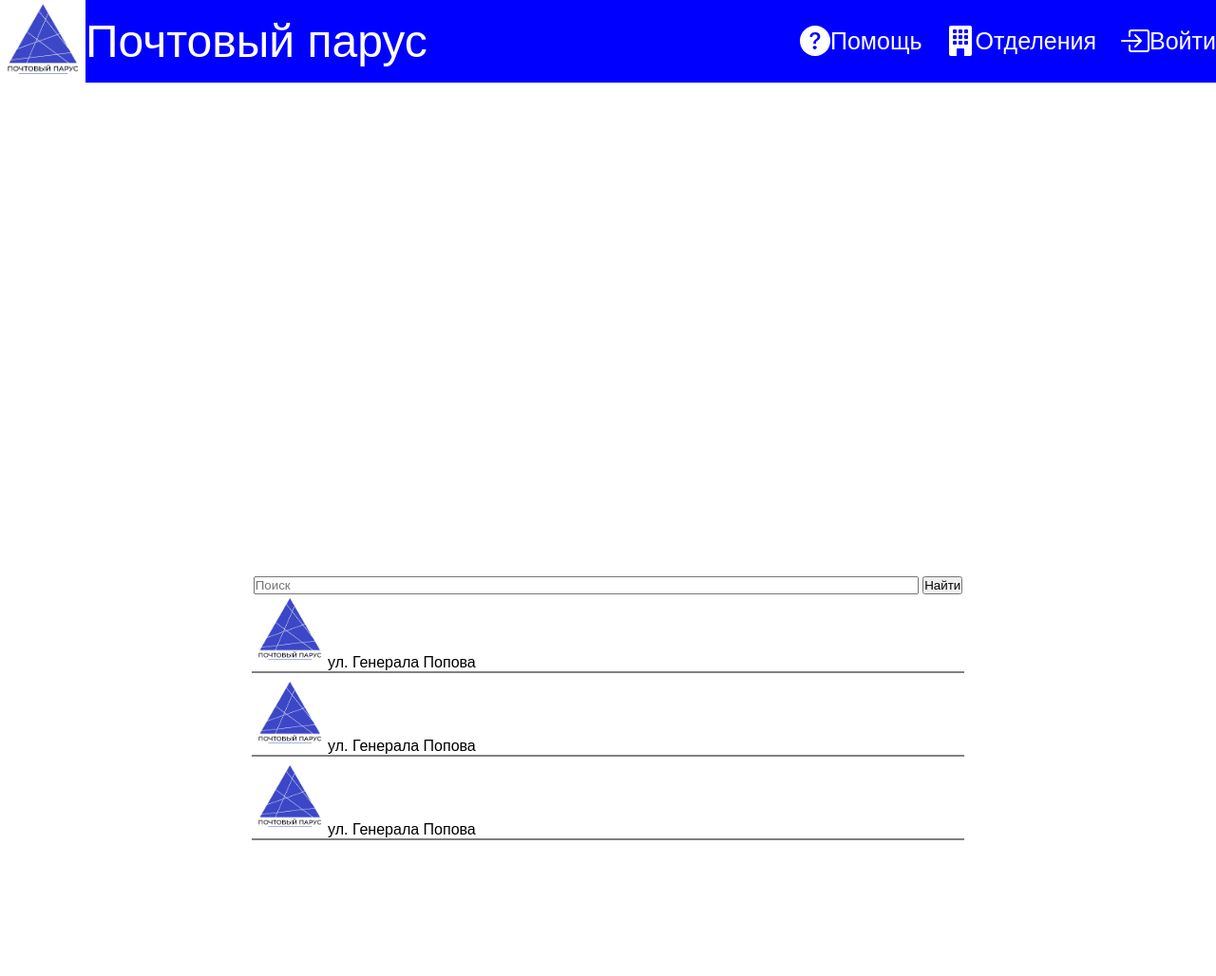
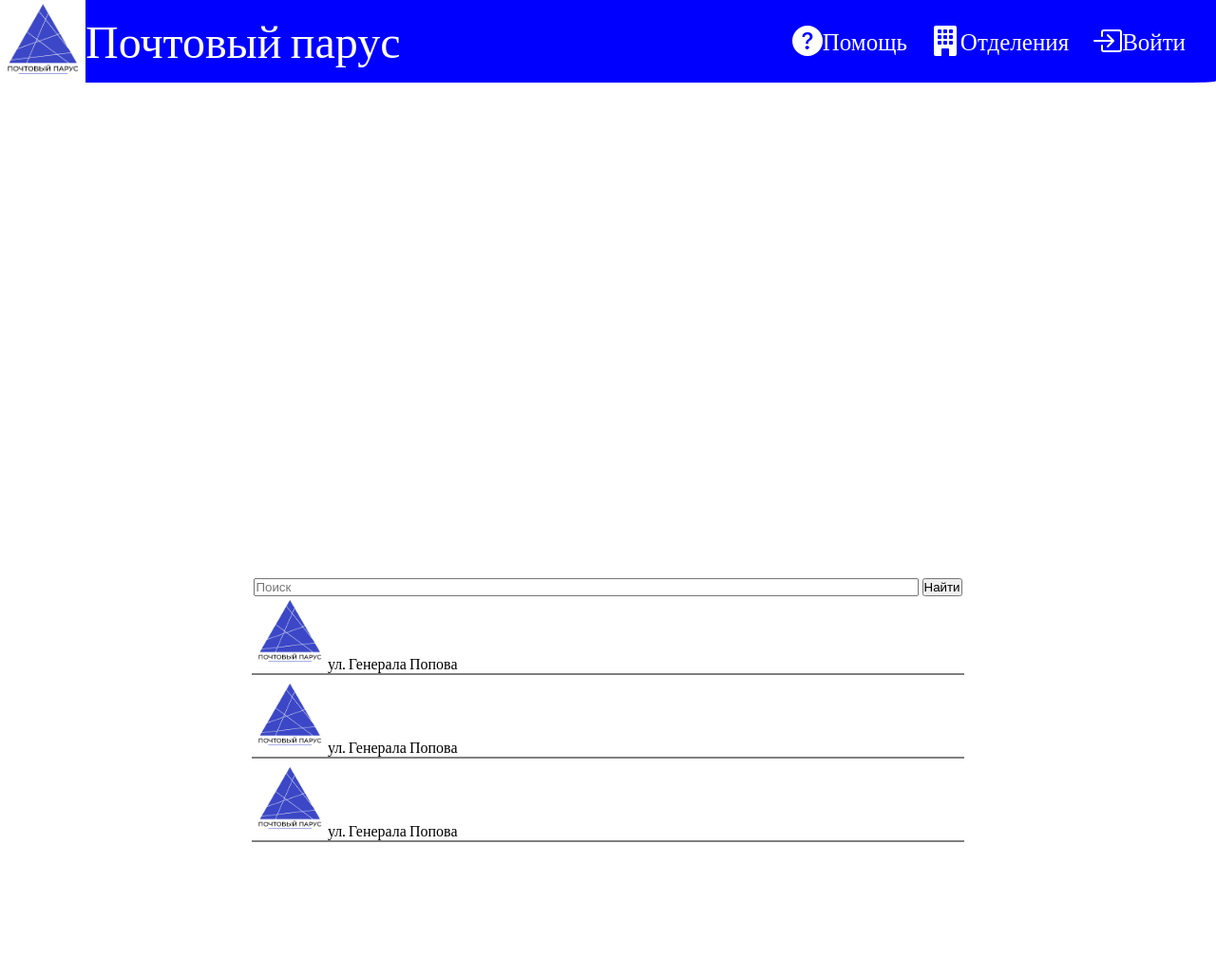
Before and after one commit to stormcage139/Pochtoviy_Parus, a plain HTML site: page FrontEnd/index.html in a window 1280 px wide. Shown: the whole page at 95% size. Drawn offline with Linux system fonts and the light colour scheme.

Commit message:
Адаптив(нав-бара)

```diff
--- a/FrontEnd/index.html
+++ b/FrontEnd/index.html
@@ -12,7 +12,7 @@
 <body>
 
   <header>
-    <div class="title" style="background-color: blue;">
+    <div class="nav-bar" style="background-color: blue;">
         <div style="color: blue;" class="title-1">
             <img style="width: 90px;" src="static/images/parus.png" alt="">
             <a class="main-name a-will-gone" href="">Почтовый парус</a>
@@ -50,7 +50,7 @@
                     <path fill-rule="evenodd" d="M2.5 12a.5.5 0 0 1 .5-.5h10a.5.5 0 0 1 0 1H3a.5.5 0 0 1-.5-.5m0-4a.5.5 0 0 1 .5-.5h10a.5.5 0 0 1 0 1H3a.5.5 0 0 1-.5-.5m0-4a.5.5 0 0 1 .5-.5h10a.5.5 0 0 1 0 1H3a.5.5 0 0 1-.5-.5"/>
                   </svg>
             </a>
-            <div class="help-list-adaptived">
+            <div class="undisplayed-list">
                 <div>
                     <a class="display-flex" href="">
                         <svg xmlns="http://www.w3.org/2000/svg" width="32" height="32" fill="white" class="bi bi-question-circle-fill" viewBox="0 0 16 16">
@@ -83,12 +83,12 @@
     <div class="map-container">
       <iframe src="https://yandex.ru/map-widget/v1/?ll=36.258414%2C54.512820&z=14" allowfullscreen></iframe>
     </div>
-    <div style="display: flex;justify-content: center;">
+    <div>
+      <div class="srch-lst-container">
         <form>
             <input style="width: 700px;" type="search" name="text" class="search" placeholder="Поиск">
             <input type="submit" name="submit" class="submit" value="Найти">
         </form>
-    </div>
         <div class="list-main">
             <div class="list">
                 <img style="width: 80px;" src="parus.png" alt="">ул. Генерала Попова
@@ -100,6 +100,8 @@
                 <img style="width: 80px;" src="parus.png" alt="">ул. Генерала Попова
             </div>
         </div>
+      </div>
+    </div>
   </main>
   <footer>
     <section></section>
--- a/FrontEnd/styles/style.css
+++ b/FrontEnd/styles/style.css
@@ -1,9 +1,11 @@
+@import url('https://fonts.googleapis.com/css2?family=Lato:ital,wght@0,100;0,300;0,400;0,700;0,900;1,100;1,300;1,400;1,700;1,900&family=Montserrat:ital,wght@0,100..900;1,100..900&display=swap');
+
 *{
     margin: 0;
     padding: 0;
 }
 html{
-    font-family: "Montserrat", serif;
+    font-family: "Lato", serif;
     /* мб такой шрифт,мне больше нрав,но он лучше для латинницы */
     font-optical-sizing: auto;
     font-style: normal;
@@ -37,19 +39,22 @@ html{
     transform: translateY(-10px);
     /* box-shadow: 0 10px 20px rgba(255, 255, 255, 0.7); */
 }
-.title{
+.nav-bar{
     justify-content: space-between;
     align-items: center;
     display: flex;
     /* background-color: antiquewhite; */
+    border-bottom-left-radius: 2%;
+    border-bottom-right-radius: 2%;
 }
 .title-1{
+    position: relative;
     align-items: center;
     display: flex;
     font-size: 25px;
-    font-family: Arial, Helvetica, sans-serif;
 }
 .title-2{
+    padding-right: 2rem;
     display: flex;
     justify-content: right;
     /* background-color: aqua; */
@@ -61,7 +66,6 @@ a{
 }
 .title-2-adaptived{
     display: none;
-    position: relative;
     justify-content: flex-end;
 }
 .list-main{
@@ -75,10 +79,10 @@ a{
     margin-bottom: 5px;
     width: 750px;
 }
-.help-list-adaptived{
+.undisplayed-list{
     display: none;
     position: absolute;
-    right: 12%;
+    right: 0%;
     background-color: blue;
     flex-direction: column;
     justify-content: flex-end;
@@ -89,9 +93,6 @@ a{
 .to-open-list-adaptived{
     display: none;
 }
-  body {
-    font-family: Arial, sans-serif;
-  }
 
   .map-container {
     display: flex;
@@ -108,7 +109,11 @@ a{
     border: none;
     border-radius: 8px;
   }
-
+.srch-lst-container{
+    display: flex;
+    flex-direction: column;
+    align-items: center;
+}
   /* Адаптация для планшетов */
   @media (max-width: 1024px) {
     .map-container iframe {
@@ -117,7 +122,7 @@ a{
     .a-will-gone{
         font-size: 1.7rem;
     }
-    .help-list-adaptived>a{
+    .undisplayed-list>a{
         text-align: center;
     }
     .a-will-gone{
@@ -145,11 +150,11 @@ a{
         display: block;
         font-size: 1.5rem;
     }
-    .title-2-adaptived:hover> .help-list-adaptived{
+    .title-2-adaptived:hover> .undisplayed-list{
         display: flex;
         flex-direction: column;
     }
-    .help-list-adaptived>div{
+    .undisplayed-list>div{
         padding-top: 1rem;
     }
   }
@@ -165,7 +170,7 @@ a{
     }
   }
 /* @media(max-width:1038px){
-    .help-list-adaptived{
+    .undisplayed-list{
         display: none;
         position: absolute;
         background-color: blue;
@@ -173,13 +178,13 @@ a{
         justify-content: flex-end;
         width: 100%;
     }
-    .help-list-adaptived>a{
+    .undisplayed-list>a{
         text-align: center;
     }
     .title-2-adaptived{
         display: none;
     }
-    .title-2-adaptived:hover> .help-list-adaptived{
+    .title-2-adaptived:hover> .undisplayed-list{
         display: flex;
     }
     .a-will-gone{
```
Lines whose indentation alone changed are shown as unchanged.
